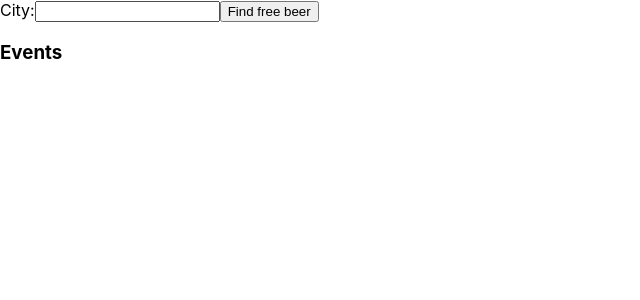
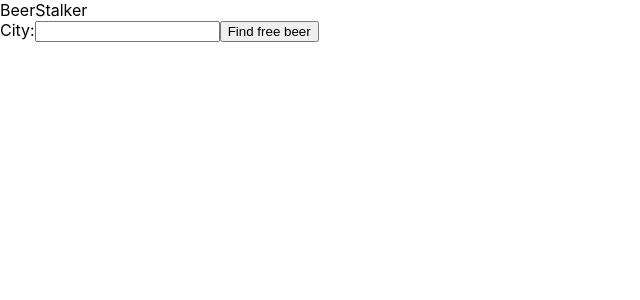
Before and after one commit to Yorkshireman/beerstalker-react, a React (Create React App) app in the folder client/: page / in a window 1280 px wide. Shown: the top 300 px of the page, without its empty margins (0-640 px from the left). Built offline with nearby package versions, Linux system fonts and the light colour scheme.

Commit message:
Tidy up form submission

```diff
--- a/client/src/App.js
+++ b/client/src/App.js
@@ -1,30 +1,13 @@
 import React, { Component } from 'react';
-import Events from './Events';
-import LocationForm from './LocationForm';
+import FormAndEventsWrapper from './FormAndEventsWrapper';
 
 class App extends Component {
-  constructor(props) {
-    super(props);
-    this.state = {};
-    this.handleLocationFormSubmit = this.handleLocationFormSubmit.bind(this);
-  }
-
-  handleLocationFormSubmit(event) {
-    console.log('A location was submitted: ' + this.state.value);
-    this.setState({ value: '', events: [{ name: 'Event 1' }, { name: 'Event 2' }] });
-    event.preventDefault();
-  }
-
   render() {
     return (
       <div className="App">
+        <header>BeerStalker</header>
         <main>
-          <section>
-            <LocationForm handleSubmit={this.handleLocationFormSubmit} />
-          </section>
-          <section>
-            <Events events={this.state.events || []} />
-          </section>
+          <FormAndEventsWrapper />
         </main>
       </div>
     );
--- a/client/src/Events.js
+++ b/client/src/Events.js
@@ -5,8 +5,14 @@ export default ({ events }) => {
     <section>
       <h3>Events</h3>
       <>
-        {events.map((event, index) => (
-          <div className="event" key={index}>{event.name}</div>
+        {events.map(({ address1, dateTime, eventUrl, name}, index) => (
+          <div key={index}>
+            <h4 className="event">
+              <a href={eventUrl} rel="noopener noreferrer" target="_blank">{name}</a>
+            </h4>
+            <p className="address1">{address1}</p>
+            <p className="dateTime">{dateTime}</p>
+          </div>
         ))}
       </>
     </section>
--- /dev/null
+++ b/client/src/EventsSource.js
@@ -0,0 +1,31 @@
+const search = (city, cb) => {
+  return fetch(`free-beer-events?city=${city}`, {
+    accept: "application/json"
+  })
+    .then(checkStatus)
+    .then(parseJSON)
+    .then(cb);
+}
+
+function checkStatus(response) {
+  if (response.status >= 200 && response.status < 300) {
+    return response;
+  }
+
+  const error = new Error(`HTTP Error ${response.statusText}`);
+  error.status = response.statusText;
+  error.response = response;
+  console.log(error); // eslint-disable-line no-console
+  throw error;
+}
+
+function parseJSON(response) {
+  if (response.status === 204) { // handle this somewhere else?
+    return null;
+  }
+
+  return response.json();
+}
+
+const EventsSource = { search };
+export default EventsSource;
--- /dev/null
+++ b/client/src/FormAndEventsWrapper.js
@@ -0,0 +1,49 @@
+import React from 'react';
+
+import Events from './Events';
+import EventsSource from './EventsSource';
+
+class LocationForm extends React.Component {
+  constructor(props) {
+    super(props);
+    this.handleChange = this.handleChange.bind(this);
+    this.handleSubmit = this.handleSubmit.bind(this);
+    this.state = { value: '' };
+  }
+
+  handleChange({ target: { value } }) {
+    this.setState({ value });
+  }
+
+  handleSubmit(event) {
+    // how to merge current state with event: null? (in order to clear the events section)
+    const { value: location } = this.state;
+    console.log('A location was submitted: ' + location); // eslint-disable-line no-console
+
+    EventsSource.search(location, events => {
+      this.setState({ value: '', events });
+    });
+
+    event.preventDefault();
+  }
+
+  render() {
+    return (
+      <div>
+        <section>
+          <form onSubmit={this.handleSubmit}>
+            <label>
+              City:
+              <input type="text" value={this.state.value} onChange={this.handleChange} />
+            </label>
+            <input type="submit" value="Find free beer" />
+          </form>
+        </section>
+        {this.state.events &&
+        <Events events={this.state.events} />}
+      </div>
+    );
+  }
+}
+
+export default LocationForm;
--- a/client/src/LocationForm.js
+++ /dev/null
@@ -1,27 +0,0 @@
-import React from 'react';
-
-class LocationForm extends React.Component {
-  constructor(props) {
-    super(props);
-    this.handleChange = this.handleChange.bind(this);
-    this.state = { value: '' };
-  }
-
-  handleChange({ target: { value } }) {
-    this.setState({ value });
-  }
-
-  render() {
-    return (
-      <form onSubmit={this.props.handleSubmit}>
-        <label>
-          City:
-          <input type="text" value={this.state.value} onChange={this.handleChange} />
-        </label>
-        <input type="submit" value="Find free beer" />
-      </form>
-    );
-  }
-}
-
-export default LocationForm;
```
